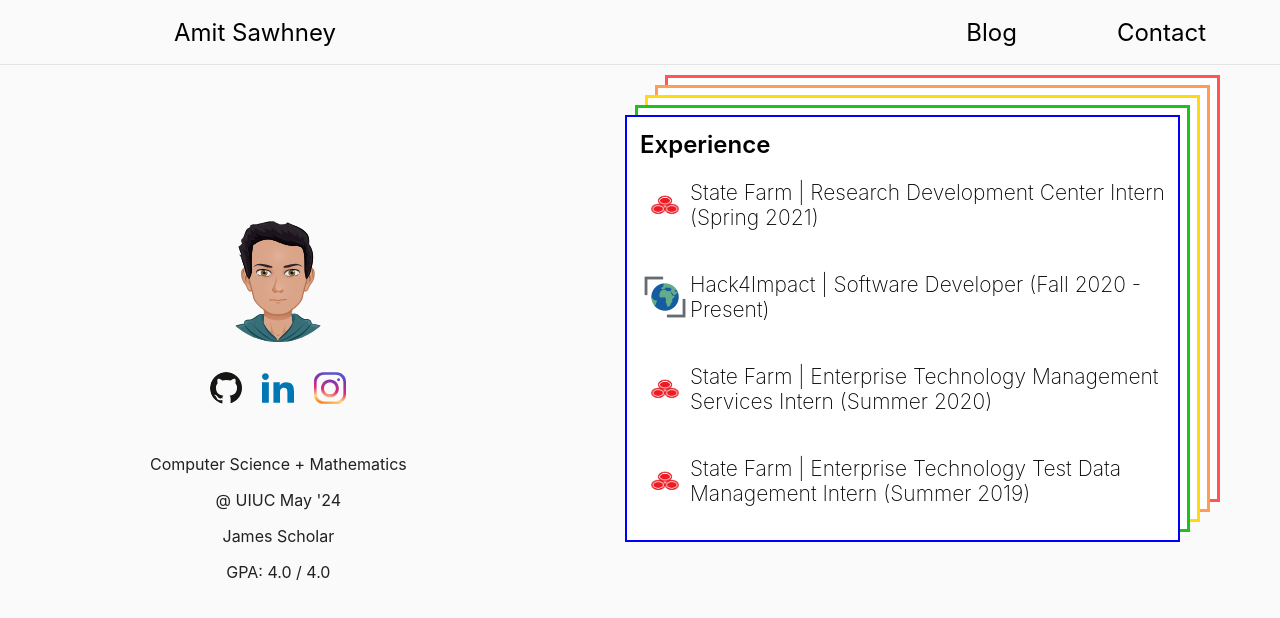
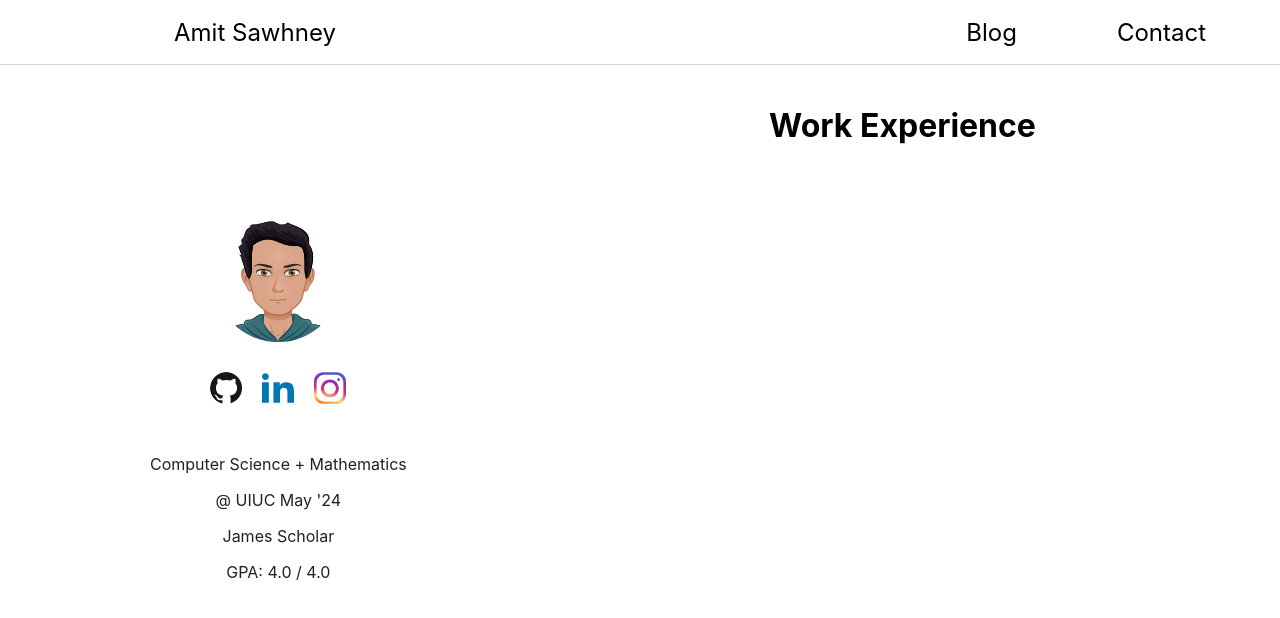
Before and after one commit to amit-sawhney/personal-website, a React (Create React App) app: page / in a window 1280 px wide. Shown: the top 618 px of the page. Built offline with nearby package versions, Linux system fonts and the light colour scheme.

Commit message:
addes scc variables

```diff
--- a/public/index.html
+++ b/public/index.html
@@ -24,7 +24,7 @@
       work correctly both with client-side routing and a non-root public URL.
       Learn how to configure a non-root public URL by running `npm run build`.
     -->
-    <title>React App</title>
+    <title>Amit Sawhney</title>
   </head>
   <body>
     <noscript>You need to enable JavaScript to run this app.</noscript>
--- /dev/null
+++ b/src/Components/Experience/Experience.js
@@ -0,0 +1,41 @@
+import React from 'react';
+import Timeline from '@material-ui/lab/Timeline';
+import TimelineItem from '@material-ui/lab/TimelineItem';
+import TimelineSeparator from '@material-ui/lab/TimelineSeparator';
+import TimelineConnector from '@material-ui/lab/TimelineConnector';
+import TimelineContent from '@material-ui/lab/TimelineContent';
+import TimelineDot from '@material-ui/lab/TimelineDot';
+import './Experience.scss';
+
+const Experience = (props) => {
+
+    return (
+        <div>
+            <h1 className = "experience-header">Work Experience</h1>
+            {/* <Timeline style={{border: 'solid black', padding: 0}}>
+                <TimelineItem>
+                    <TimelineSeparator>
+                        <TimelineDot />
+                        <TimelineConnector />
+                    </TimelineSeparator>
+                    <TimelineContent>Eat</TimelineContent>
+                </TimelineItem>
+                <TimelineItem>
+                    <TimelineSeparator>
+                        <TimelineDot />
+                        <TimelineConnector />
+                    </TimelineSeparator>
+                    <TimelineContent>Code</TimelineContent>
+                </TimelineItem>
+                <TimelineItem>
+                    <TimelineSeparator>
+                        <TimelineDot />
+                    </TimelineSeparator>
+                    <TimelineContent>Sleep</TimelineContent>
+                </TimelineItem>
+            </Timeline> */}
+        </div>
+    )
+}
+
+export default Experience;
--- /dev/null
+++ b/src/Components/Experience/Experience.scss
@@ -0,0 +1,7 @@
+@import '../../styles/variables.scss';
+@import '../../styles/colors.scss';
+
+.experience-header {
+    text-align: center;
+    color: $sectionHeader;
+}
--- a/src/Components/Home/Home.js
+++ b/src/Components/Home/Home.js
@@ -6,6 +6,7 @@
 import statefarm from '../../assets/statefarm.jpg';
 import hack4impact from '../../assets/hack4impact.png';
 import { Avatar, Drawer, Link, Toolbar } from '@material-ui/core';
+import Experience from '../Experience/Experience';
 import './Home.scss';
 
 const Home = (props) => {
@@ -43,7 +44,7 @@
             </Drawer>
 
             <div className="content">
-                <div className="content-section">
+                {/* <div className="content-section">
                     <text id="header">Experience</text>
                     <div className="experience-item">
                         <div className="title">
@@ -69,7 +70,8 @@
                             <p id="company"> State Farm | Enterprise Technology Test Data Management Intern (Summer 2019)</p>
                         </div>
                     </div>
-                </div>
+                </div> */}
+                <Experience />
             </div>
         </div>
     );
--- a/src/Components/Home/Home.scss
+++ b/src/Components/Home/Home.scss
@@ -1,4 +1,5 @@
 @import "../../styles/variables.scss";
+@import "../../styles/colors.scss";
 
 .content-container {
     display: flex;
@@ -12,7 +13,7 @@
 
     .drawerPaper {
         width: $drawerWidth;
-        background-color: #fafafa;
+        background-color: $background;
         border-right: none;
     }
 
@@ -54,8 +55,6 @@
         width: 100%;
         float: right;
         margin-left: 125px;
-        margin-top: -75px;
-        overflow-y: scroll;
         padding-right: $rightShift;
         .content-section {
             background-color: white;
--- a/src/Components/Navbar/Navbar.scss
+++ b/src/Components/Navbar/Navbar.scss
@@ -1,4 +1,5 @@
 @import "../../styles/variables.scss";
+@import '../../styles/colors.scss';
 
 .navbar {
     display: flex;
@@ -6,10 +7,10 @@
     font-weight: 400;
     z-index: 1;
     color: #fafafa;
-    border-bottom: solid #e4e4e4 .5px;
+    border-bottom: solid #D5D1D1 .5px;
 
     .navbar-content {
-        background: #fafafa;
+        background: $background;
     }
 
     #nav-header {
--- /dev/null
+++ b/src/styles/colors.scss
@@ -0,0 +1,2 @@
+$background: #fff;
+$sectionHeader: black;
--- a/src/styles/styles.scss
+++ b/src/styles/styles.scss
@@ -1,10 +1,11 @@
 @import './variables.scss';
+@import './colors.scss';
 
 html {
     font-family: 'Segoe UI', 'Times New Roman', Times, serif, Geneva, Verdana, sans-serif;
-    background-color: #fafafa;
+    background-color: $background;
 }
 
 .content {
-    margin-top: $verticalMargin;
+    margin-top: $verticalMargin - 40;
 }
```
